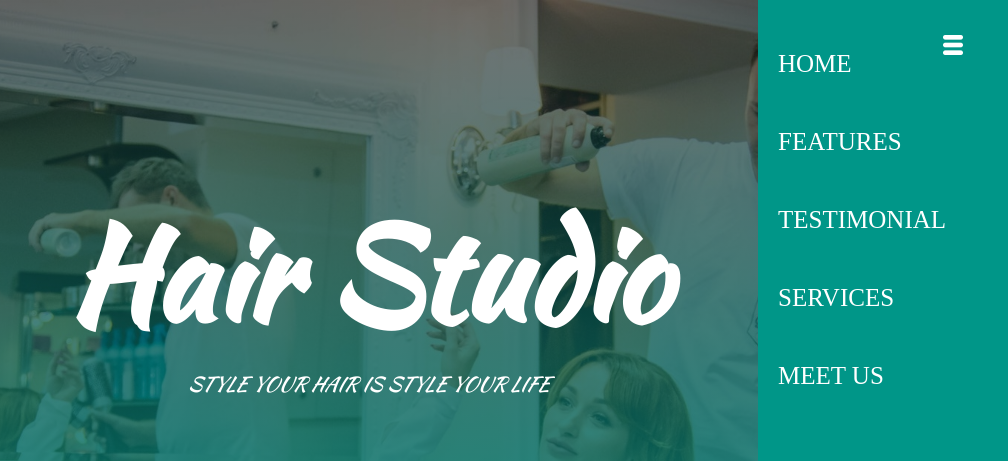
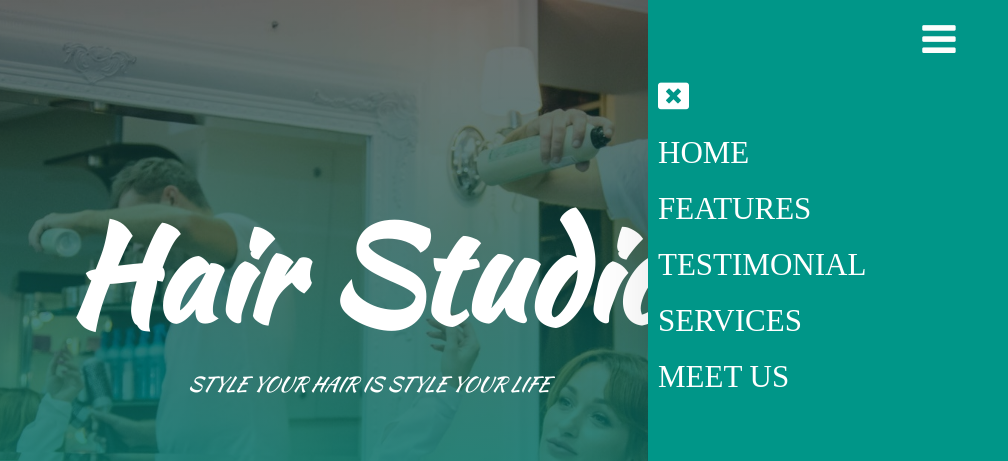
Before and after one commit to ShubhamAnand123/barber1.github.io, a plain HTML site: page index.html in a window 1280 px wide. Both pictures are taken after a click on the element 1225 px from the left and 45 px from the top of the page. Shown: the top 461 px of the page, 272-1280 px from the left. Drawn offline with nearby package versions, Linux system fonts and the light colour scheme; some packages are replaced by stand-ins of ours; a script that the page names is missing; a web font is replaced by a local one.

Commit message:
Update index.html

```diff
--- a/index.html
+++ b/index.html
@@ -11,10 +11,6 @@
 
 <link href="https://fonts.googleapis.com/css2?family=Baloo+Bhaijaan+2:wght@500&family=Balsamiq+Sans&family=Kaushan+Script&family=Roboto:wght@700&display=swap" rel="stylesheet">
     <style>
-        *{
-    margin:0;
-    padding: 0;
-}
 
 *{
     margin:0;
@@ -87,22 +83,24 @@
     z-index: -1;
     transition:0.5s;
 }
-#navside{
-    width:250px;
-    right:-250px;
-    height:100vh;
-    position: fixed;
-    right:0;
-    top:0;
-    background:#009688;
-    z-index: 2;
-    transition: color 0.5s;
+
+#navside a{
+    font-size: 31px;
+    font-weight:500;
+    font-family: 'Times New Roman', Times, serif;
+    text-decoration: none;
+    color:white;
+    margin-bottom:25px;
+
+
+}
+
+#navside.active{
+    right:0px;
 }
 
 nav ul li {
     list-style: none;
-
-
     margin:50px 20px;
 
 }
@@ -113,26 +111,27 @@ nav ul li a{
     font-size: 25px;
     color:#fff;
 }
-#menur
+#menu
 {
-    width: 50px;
-    height: 50px;
+    width:78px;
+    height:55px;
+    align-items: center;
+    justify-content: center;
     text-align: center;
     position: fixed;
-    background: #009688;
+
     right: 30px;
     top:20px;
     border-radius: 3px;
     z-index: 3;
     cursor: pointer;
 }
-#menur img
-{
-    width:20px;
-    margin-top: 15px;
+#menu i{
+    font-size: 39px;
+
+}
 
 
-}
 @media screen and (max-width:770px){
     .banner-text h1{
         font-size: 44px;
@@ -219,13 +218,15 @@ background: #efefef;
     }
     hr{
         background: #fff;
-        height: 2px;
         border:0;
+        height: 3px;
+        width: 60%;
         margin:15px auto;
-        width: 60%;
+        bottom:30%;
 
 
    }
+
 
 
 
@@ -492,6 +493,38 @@ font-size: 25px;
     font-size: 40px;
 
 }
+#navside{
+
+            display: flex;
+            flex-direction: column;
+            align-items: flex-start;
+            list-style: none;
+            justify-content: flex-start;
+            position: fixed;
+            top:0;
+            text-decoration: none;
+            right:-350px;
+            height: 100vh;
+            width: 350px;
+            background-color:#009688;
+            color:#efefef;
+            box-shadow: 0 40px 60px rgb(0,0,0,0.1);
+            padding: 80px 0 0 10px;
+            transition: 0.3s;
+        }
+        #navside li{
+            margin-bottom: 25px;
+            color:white;
+        }
+      #navside.active{
+          right:0px;
+      }
+#close{
+            color:black;
+            font-size: 30px;
+            top:30px;
+            left:30px;
+        }
 #rd{
     height: 40px;
    line-height: 40px;
@@ -636,9 +669,9 @@ font-size: 25px;
                 <div class="single-service">
                     <img src="Barber_Shop_img/pic-4.jpg">
                     <div class="overlay"> </div>
-                    <div class="service-dec">
+                    <div class="service-dec"><hr>
                         <h3>Hair Growth</h3>
-                        <hr>
+
                         <p>turning no-shows into g contact patrons with revised arrival times</p>
                     </div>
 
@@ -730,45 +763,40 @@ font-size: 25px;
              </section>
 
 
-
-    <div id="navside">
-        <nav>
-        <ul>
+             <div id="menu">
+                <i class='fa fa-bars' style='color:#fdfdfc'></div>
+   <section id="pro">
+   <div class="pri">
+        <ul id="navside" >
+            <a href="#" id="close"><i class="fa fa-window-close" aria-hidden="true"></i></a>
             <li><a href="#banner">HOME</a></li>
             <li><a href="#feature">FEATURES</a></li>
             <li><a href="#testimonial">TESTIMONIAL</a></li>
             <li><a href="#services">SERVICES</a></li>
             <li><a href="#footer">MEET US</a></li>
-
         </ul>
-    </nav>
-
     </div>
-    <div id="menur">
-        <img src="Barber_Shop_img/menu.png" id ="menu">
+</section>
     </div>
 
+
     <script>
-        var menur = document.getElementById("menur");
-        var navside = document.getElementById("navside");
-        var menu = document.getElementById("menu");
-        menu.onclick = function()
+        const menu = document.getElementById("menu");
+        const navside = document.getElementById("navside");
+        const close = document.getElementById("close");
+        if(menu)
     {
-            if(navside.style.right == "-250px")
+        menu.addEventListener('click',() =>{
+            navside.classList.add('active');
+        })
+    }
+    if(close)
     {
-                navside.style.right="0";
-                menur.src="Barber_Shop_img/close.png"
+        close.addEventListener('click',() =>{
+            navside.classList.remove('active');
+        })
     }
-            else{
-            navside.style.right == "-250px";
-            menur.src="Barber_Shop_img/close.png"
 
-            }
-        }
-        var scroll = new SmoothScroll('a[href*="#"]', {
-	speed: 500,
-	speedAsDuration: true
-});
     </script>
 
 
```
Lines whose indentation alone changed are shown as unchanged.
